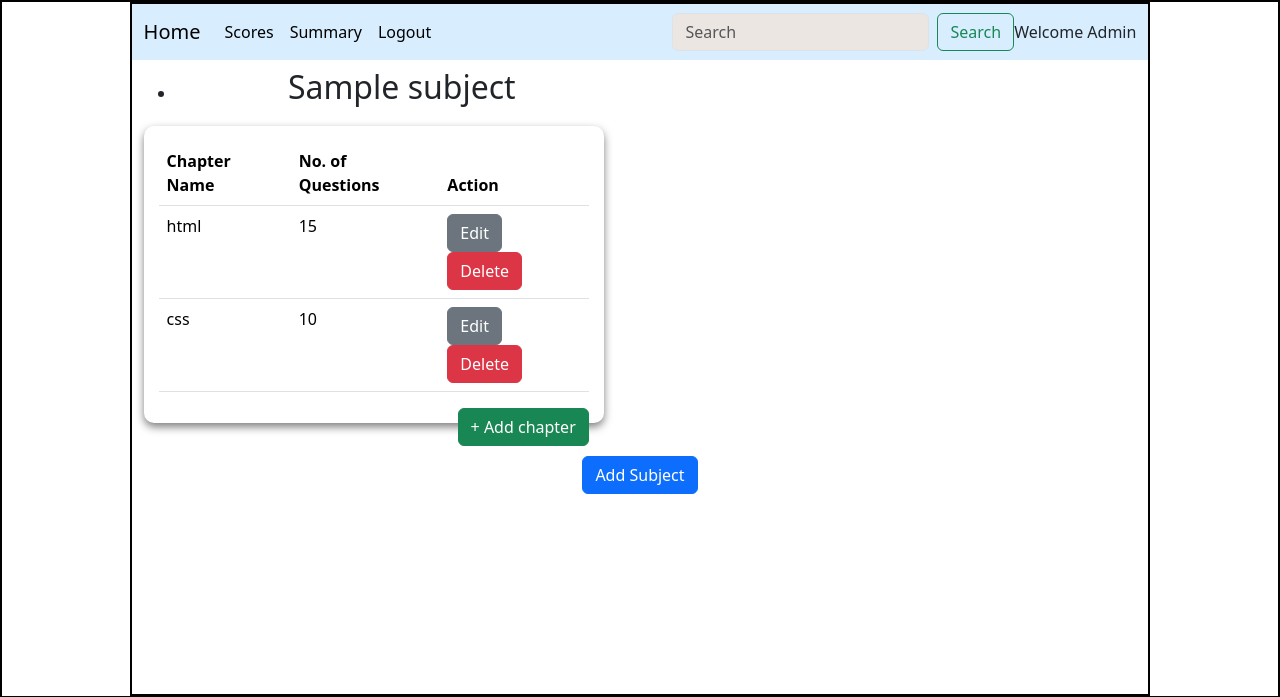
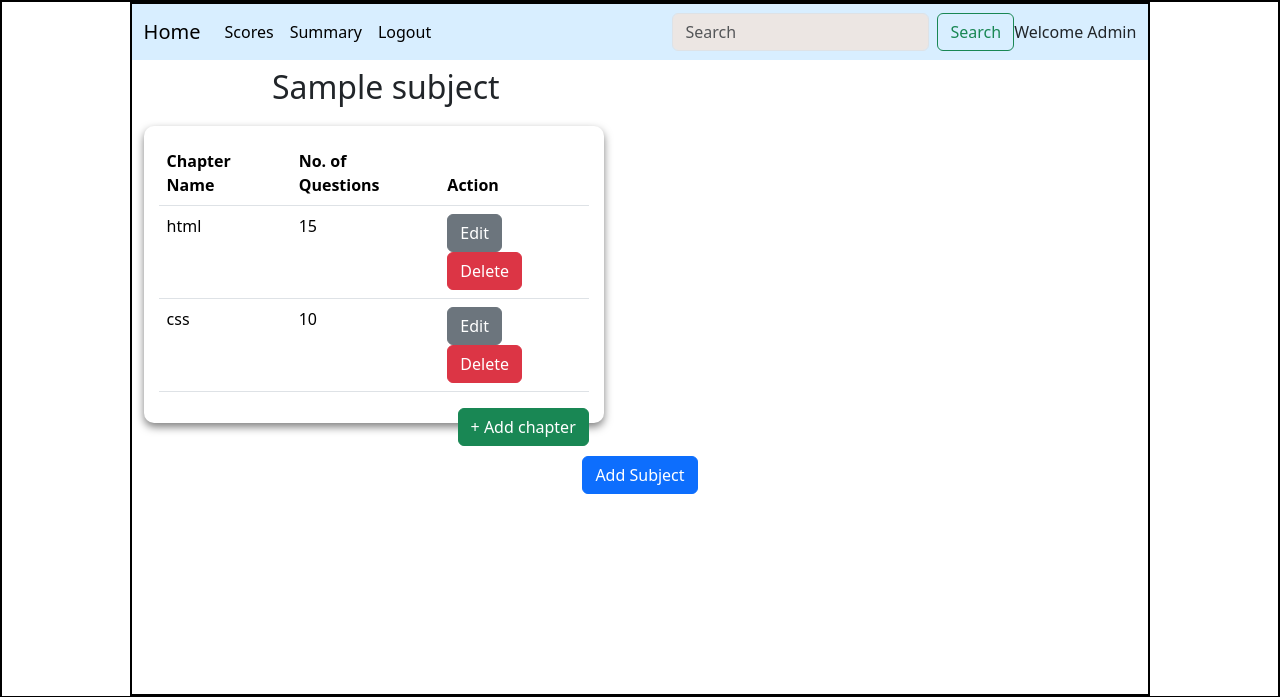
Before and after one commit to 23f2000790/Quiz-Master-MAD1-Project-Vivek, a Flask app: page /addsubject2 in a window 1280 px wide. Shown: the top 697 px of the page. Run offline with Flask 3, Linux system fonts and the light colour scheme; tables that the repository leaves empty hold one stand-in row (values such as "Sample post").

Commit message:
add subject for loop

```diff
--- a/templates/admin_dashboard.html
+++ b/templates/admin_dashboard.html
@@ -34,17 +34,11 @@
                   <span>Welcome Admin</span>
                 </div>
               </nav>
-              {% if sub|length == 0 %}
-
-              {% else %}
+              {% for name in sub %}
               <div class="container">
                 <div class="row">
                   <div class="col-md-6">
-                    <ul>
-                      {% for name in sub %}
-                      <li><h2 class="text-center mt-2">{{name}}</h2></li>
-                      {% endfor %}
-                    </ul>
+                      <h2 class="text-center mt-2">{{name}}</h2>
                     <div class="table-div">
                       <table class="table table-hover">
                         <thead>
@@ -78,7 +72,7 @@
                   </div>
                 </div>
               </div>
-              {% endif %}
+              {% endfor %}
               <div class="text-center">
                 <a href="/addsubject" class="btn btn-primary" style="position: relative;; margin-top: 10px;">Add Subject</a>
               </div>
```
Also changed, not shown: instance/quizmasterdata.sqlite3.
